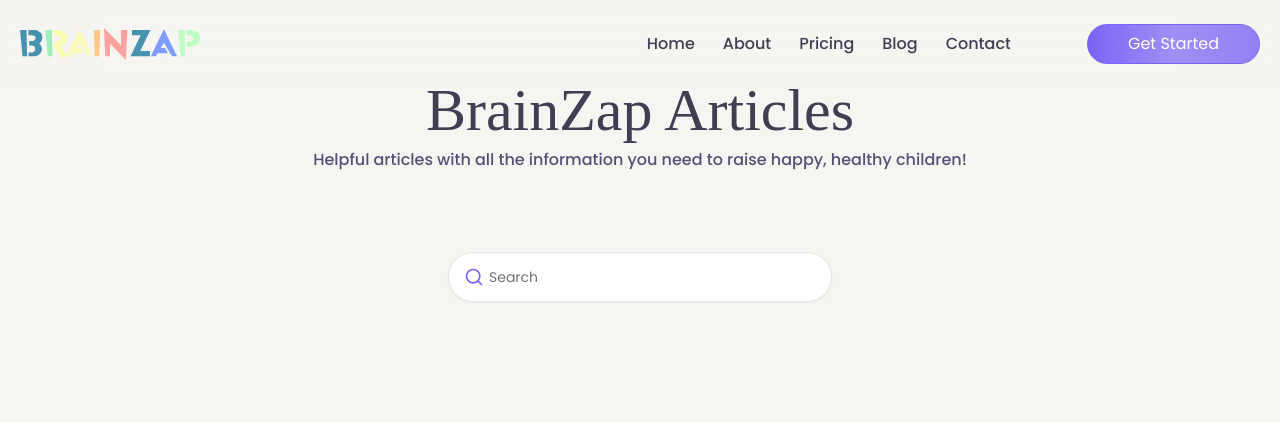
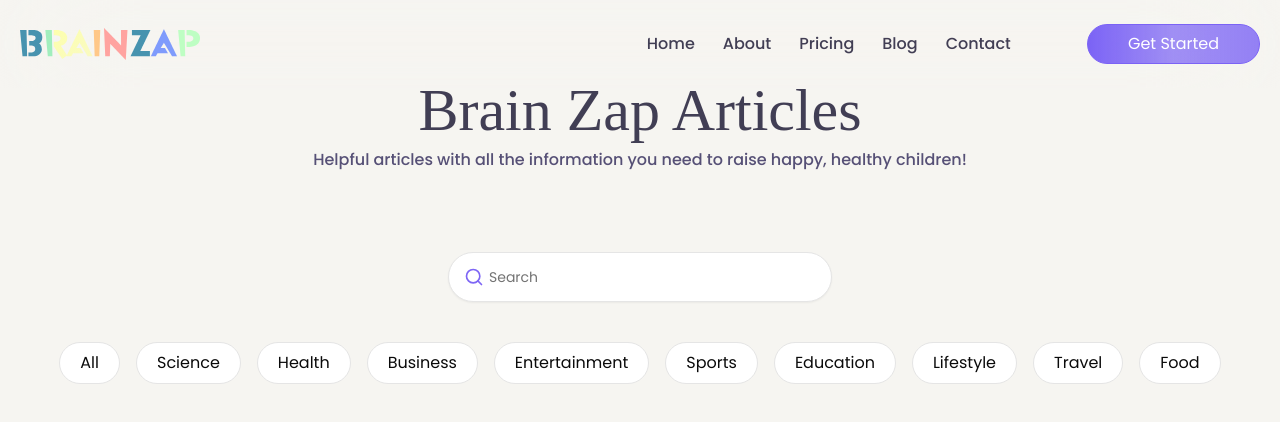
Before and after one commit to CodeXplorers-PH/brain-zap-client, a React (Vite) app: page /blog in a window 1280 px wide. Shown: the top 422 px of the page. Built offline with nearby package versions, Linux system fonts and the light colour scheme; a web font is replaced by a local one.

Commit message:
Added categories cards to the Blog page

```diff
--- a/src/Pages/Blog/Blog.jsx
+++ b/src/Pages/Blog/Blog.jsx
@@ -1,13 +1,13 @@
 import { Input } from "@/components/ui/input";
 import SectionHeading from "@/components/ui/SectionHeading";
+import { categories } from "@/data/Categories";
 import { Search } from "lucide-react";
-
 const Blog = () => {
   return (
     <div className="bg-[#F6F5F1] min-h-[900px] pt-20 pb-60">
       {/* Heading */}
       <SectionHeading
-        heading="BrainZap Articles"
+        heading="Brain Zap Articles"
         subHeading="Helpful articles with all the information you need to raise happy, healthy children!"
       ></SectionHeading>
 
@@ -20,6 +20,18 @@ const Blog = () => {
           className="pl-10 pr-4 py-6 rounded-full focus:ring-0 focus:outline-0 focus:ring-[#7E66F5] focus-visible:border-[#7E66F5] focus-visible:ring-0 bg-white placeholder:text-sm"
         />
       </div>
+
+      {/* Categories */}
+      <div className="flex flex-wrap justify-center mt-10 gap-4 w-fit mx-auto">
+        {categories.map((category) => (
+          <div
+            key={category.id}
+            className="bg-white border cursor-pointer rounded-full text-center px-5 py-2 w-fit hover:text-[#9681FE] transition duration-200"
+          >
+            {category.category}
+          </div>
+        ))}
+      </div>
     </div>
   );
 };
--- /dev/null
+++ b/src/data/Categories.js
@@ -0,0 +1,42 @@
+export const categories = [
+  {
+    id: 1,
+    category: "All",
+  },
+  {
+    id: 2,
+    category: "Science",
+  },
+  {
+    id: 3,
+    category: "Health",
+  },
+  {
+    id: 4,
+    category: "Business",
+  },
+  {
+    id: 5,
+    category: "Entertainment",
+  },
+  {
+    id: 6,
+    category: "Sports",
+  },
+  {
+    id: 7,
+    category: "Education",
+  },
+  {
+    id: 8,
+    category: "Lifestyle",
+  },
+  {
+    id: 9,
+    category: "Travel",
+  },
+  {
+    id: 10,
+    category: "Food",
+  },
+];
```
